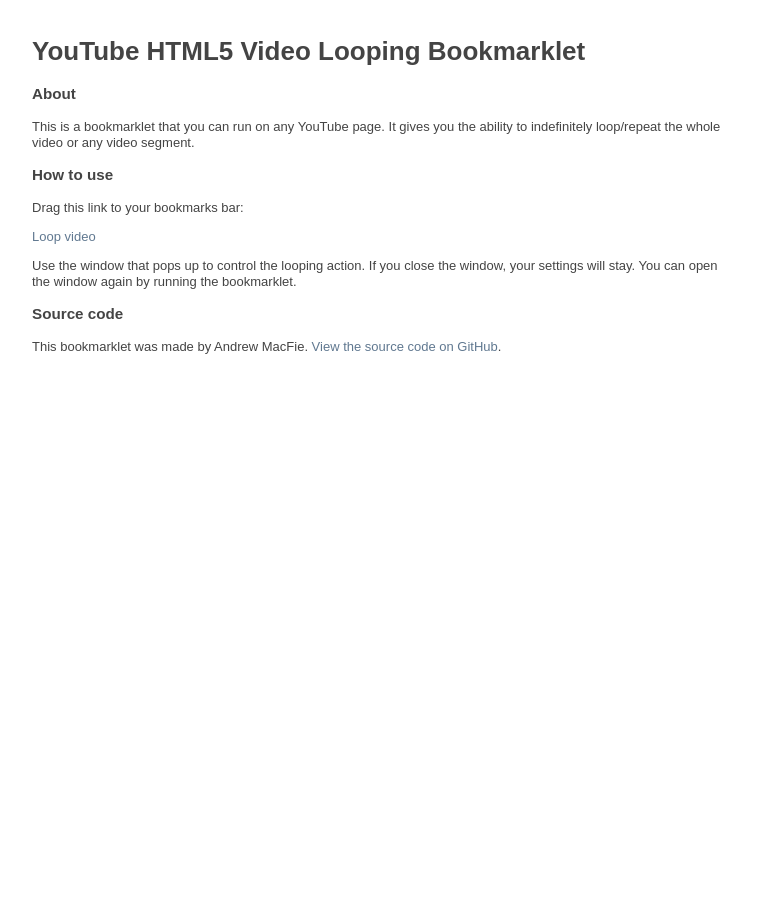
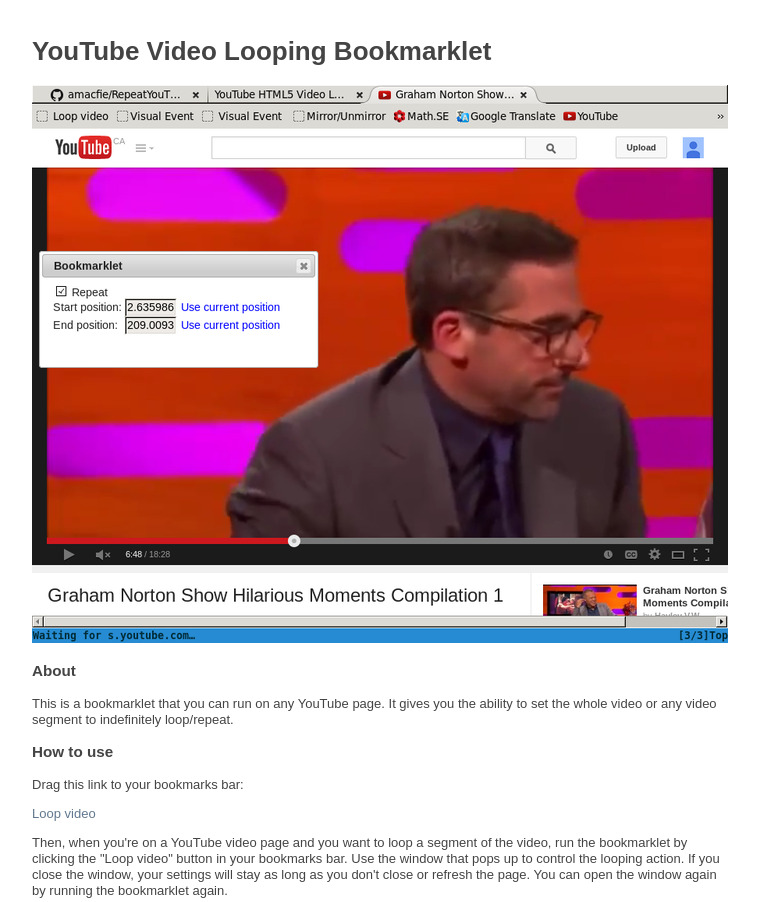
Before and after one commit to amacfie/RepeatYouTubeVideos, a plain HTML site: page index.html in a window 1280 px wide. Shown: the top 902 px of the page, without its empty margins (258-1017 px from the left). Before the commit the page ends 800 px from the top, so only its background shows below. Drawn offline with nearby package versions, Linux system fonts and the light colour scheme.

Commit message:
adding info

```diff
--- a/index.html
+++ b/index.html
@@ -5,7 +5,7 @@
 <!--[if (gte IE 9)|!(IE)]><!--> <html class="no-js" lang="en"> <!--<![endif]-->
 <head><title>
 
-    YouTube HTML5 Video Looping Bookmarklet
+    YouTube Video Looping Bookmarklet
 
 </title>
 <link href="Site2.css" rel="stylesheet" type="text/css" />
@@ -33,18 +33,19 @@
 
         <header id="header">
 
-    <h1>YouTube HTML5 Video Looping Bookmarklet</h1>
+            <h1>YouTube Video Looping Bookmarklet</h1>
 
         </header>
 
         <div id="main" role="main">
 
+        <img src="screen.png" />
 
         <h3>About</h3>
         <p>
-            This is a bookmarklet that you can run on any YouTube page.  It
-            gives you the ability to indefinitely loop/repeat the whole video
-            or any video segment.
+            This is a bookmarklet that you can run on any YouTube page.
+            It gives you the ability to set the whole video or any video
+            segment to indefinitely loop/repeat.
         </p>
 
         <h3>How to use</h3>
@@ -60,9 +61,13 @@
         <a href="javascript:(function()%7Bdocument.body.appendChild(document.createElement(%27script%27)).src%3D%27https%3A%2F%2Frawgit.com%2Famacfie%2FRepeatYouTubeVideos%2Fmaster%2FRepeat_Video.js%27%3B%7D)()%3B">
             Loop video</a></p>
         <p>
+            Then, when you're on a YouTube video page and you want to loop a
+            segment of the video, run the bookmarklet by clicking the "Loop
+            video" button in your bookmarks bar.
             Use the window that pops up to control the looping action.
-            If you close the window, your settings will stay. You can open the
-            window again by running the bookmarklet.
+            If you close the window, your settings will stay as long as you
+            don't close or refresh the page.
+            You can open the window again by running the bookmarklet again.
         </p>
 
 
```
Also changed, not shown: screen.png (added).
